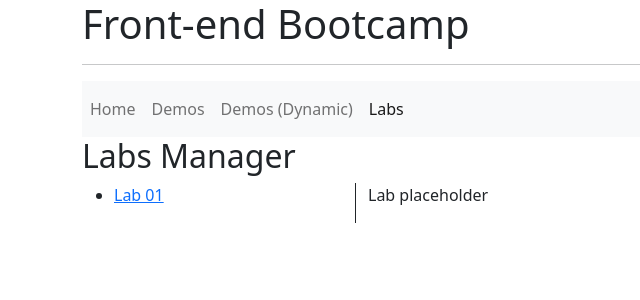
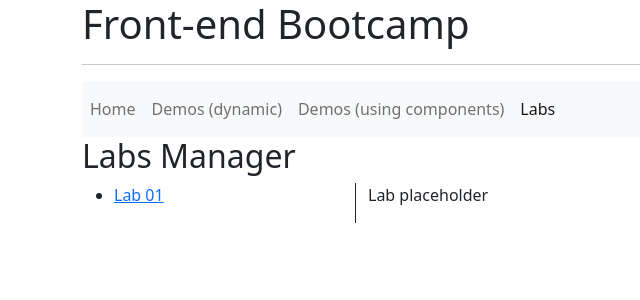
Before and after one commit to speedingplanet/intuit-feb-react, a React (Create React App) app: page /labs in a window 1280 px wide. Shown: the top 300 px of the page, without its empty margins (0-640 px from the left). Built offline with nearby package versions, Linux system fonts and the light colour scheme.

Commit message:
Refactored to clarify component vs dynamic routing

```diff
--- a/src/App.tsx
+++ b/src/App.tsx
@@ -1,7 +1,7 @@
 import React from 'react';
 import { Routes, Route } from 'react-router-dom';
 import NavbarWithLayout from './common/NavbarWithLayout';
-import DemosManager from './demos/DemosManager';
+import DemosManagerComponents from './demos/DemosManagerComponents';
 import DemosManagerDynamic from './demos/DemosManagerDynamic';
 import Home from './Home';
 import LabsManager from './labs/LabsManager';
@@ -18,8 +18,8 @@ function App() {
       <Routes>
         <Route path="/" element={<NavbarWithLayout />}>
           <Route index element={<Home />} />
-          <Route path="demos/*" element={<DemosManager />} />
-          <Route path="demos-dynamic/*" element={<DemosManagerDynamic />} />
+          <Route path="demos-components/*" element={<DemosManagerComponents />} />
+          <Route path="demos/*" element={<DemosManagerDynamic />} />
           <Route path="labs/*" element={<LabsManager />} />
         </Route>
       </Routes>
--- a/src/common/NavbarWithLayout.tsx
+++ b/src/common/NavbarWithLayout.tsx
@@ -15,12 +15,12 @@ export default function NavbarWithLayout() {
               </li>
               <li className="nav-item">
                 <NavLink to="/demos" className="nav-link">
-                  Demos
+                  Demos (dynamic)
                 </NavLink>
               </li>
               <li className="nav-item">
-                <NavLink to="/demos-dynamic" className="nav-link">
-                  Demos (Dynamic)
+                <NavLink to="/demos-components" className="nav-link">
+                  Demos (using components)
                 </NavLink>
               </li>
               <li className="nav-item">
```
Also changed, not shown: src/demos/DemosManagerComponents.tsx (renamed from src/demos/DemosManager.tsx).
